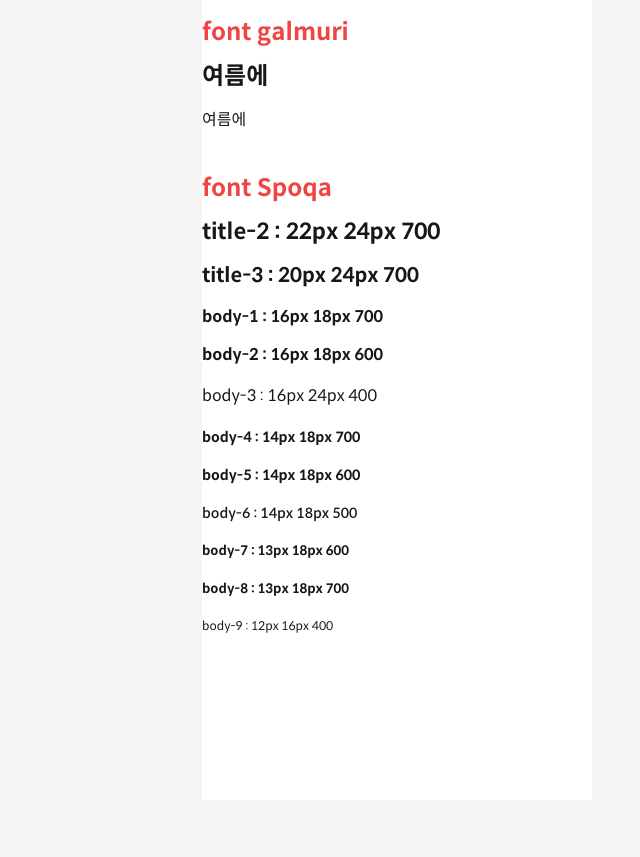
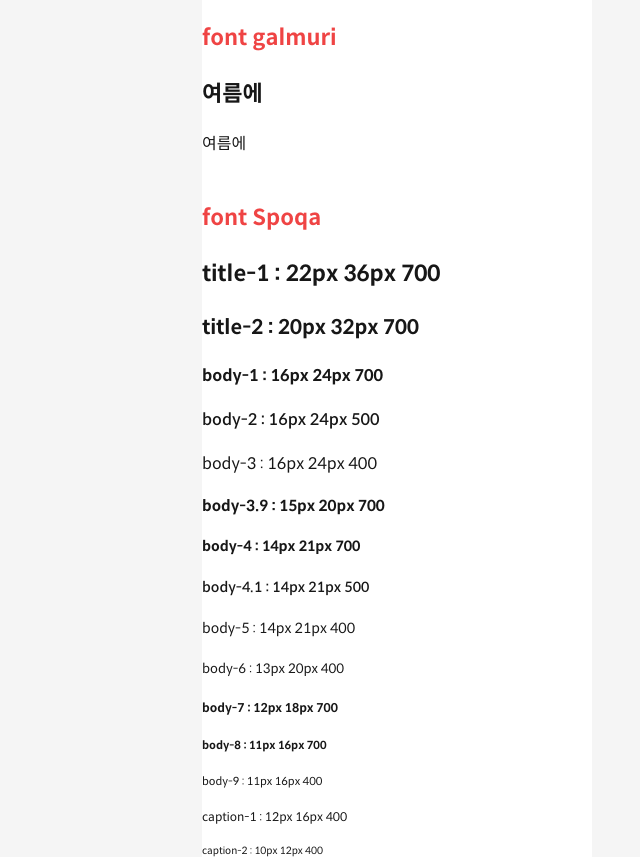
Before and after one commit to yamoyo/yamoyo_FE, a React (Vite) app: page /typography in a window 1280 px wide. Shown: the whole page, without its empty margins (243-883 px from the left). Before the commit the page ends 800 px from the top, so only its background shows below. Built offline with nearby package versions, Linux system fonts and the light colour scheme; no server answers; a web font is replaced by a local one.

Commit message:
hotfix: tailwind 타이포그래피, 피그마 설정과 다른 부분 수정

```diff
--- a/src/pages/typography/index.tsx
+++ b/src/pages/typography/index.tsx
@@ -6,17 +6,25 @@ export function TypographyPage() {
       <p className="font-galmuri-14 text-body-3">여름에</p>
       <br />
       <p className="text-title-1 text-red-500">font Spoqa</p>
-      <p className="text-title-2">title-2 : 22px 24px 700</p>
-      <p className="text-title-3">title-3 : 20px 24px 700</p>
-      <p className="text-body-1">body-1 : 16px 18px 700</p>
-      <p className="text-body-2">body-2 : 16px 18px 600</p>
+      <p className="text-title-1">title-1 : 22px 36px 700</p>
+      <p className="text-title-2">title-2 : 20px 32px 700</p>
+
+      <p className="text-body-1">body-1 : 16px 24px 700</p>
+      <p className="text-body-2">body-2 : 16px 24px 500</p>
       <p className="text-body-3">body-3 : 16px 24px 400</p>
-      <p className="text-body-4">body-4 : 14px 18px 700</p>
-      <p className="text-body-5">body-5 : 14px 18px 600</p>
-      <p className="text-body-6">body-6 : 14px 18px 500</p>
-      <p className="text-body-7">body-7 : 13px 18px 600</p>
-      <p className="text-body-8">body-8 : 13px 18px 700</p>
-      <p className="text-body-9">body-9 : 12px 16px 400</p>
+      <p className="text-body-3.9">body-3.9 : 15px 20px 700</p>
+
+      <p className="text-body-4">body-4 : 14px 21px 700</p>
+      <p className="text-body-4.1">body-4.1 : 14px 21px 500</p>
+      <p className="text-body-5">body-5 : 14px 21px 400</p>
+
+      <p className="text-body-6">body-6 : 13px 20px 400</p>
+      <p className="text-body-7">body-7 : 12px 18px 700</p>
+      <p className="text-body-8">body-8 : 11px 16px 700</p>
+      <p className="text-body-9">body-9 : 11px 16px 400</p>
+
+      <p className="text-caption-1">caption-1 : 12px 16px 400</p>
+      <p className="text-caption-2">caption-2 : 10px 12px 400</p>
     </div>
   );
 }
--- a/tailwind.config.ts
+++ b/tailwind.config.ts
@@ -20,20 +20,21 @@ const config: Config = {
         ],
       },
       fontSize: {
-        'title-1': ['24px', { lineHeight: '24px', fontWeight: '700' }],
-        'title-2': ['22px', { lineHeight: '24px', fontWeight: '700' }],
-        'title-3': ['20px', { lineHeight: '24px', fontWeight: '700' }],
-        'body-1': ['16px', { lineHeight: '18px', fontWeight: '700' }],
-        'body-2': ['16px', { lineHeight: '18px', fontWeight: '600' }],
+        'title-1': ['22px', { lineHeight: '36px', fontWeight: '700' }],
+        'title-2': ['20px', { lineHeight: '32px', fontWeight: '700' }],
+        'body-1': ['16px', { lineHeight: '24px', fontWeight: '700' }],
+        'body-2': ['16px', { lineHeight: '24px', fontWeight: '500' }],
         'body-3': ['16px', { lineHeight: '24px', fontWeight: '400' }],
-        'body-4': ['14px', { lineHeight: '18px', fontWeight: '700' }],
+        'body-3.9': ['15px', { lineHeight: '20px', fontWeight: '700' }],
+        'body-4': ['14px', { lineHeight: '21px', fontWeight: '700' }],
         'body-4.1': ['14px', { lineHeight: '21px', fontWeight: '500' }],
-        'body-5': ['14px', { lineHeight: '18px', fontWeight: '600' }],
-        'body-6': ['14px', { lineHeight: '18px', fontWeight: '500' }],
-        'body-7': ['13px', { lineHeight: '18px', fontWeight: '600' }],
-        'body-8': ['13px', { lineHeight: '18px', fontWeight: '700' }],
-        'body-9': ['12px', { lineHeight: '16px', fontWeight: '400' }],
-        'caption-1': ['12px', { lineHeight: '18px', fontWeight: '400' }],
+        'body-5': ['14px', { lineHeight: '21px', fontWeight: '400' }],
+        'body-6': ['13px', { lineHeight: '20px', fontWeight: '400' }],
+        'body-7': ['12px', { lineHeight: '18px', fontWeight: '700' }],
+        'body-8': ['11px', { lineHeight: '16px', fontWeight: '700' }],
+        'body-9': ['11px', { lineHeight: '16px', fontWeight: '400' }],
+        'caption-1': ['12px', { lineHeight: '16px', fontWeight: '400' }],
+        'caption-2': ['10px', { lineHeight: '12px', fontWeight: '400' }],
       },
       colors: {
         /* === Background tokens === */
```
